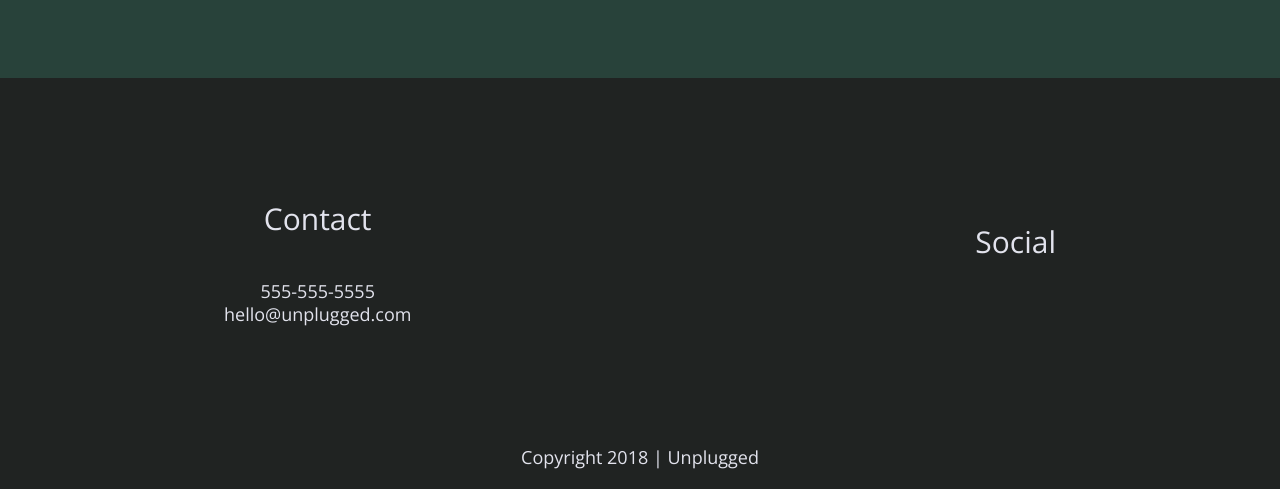
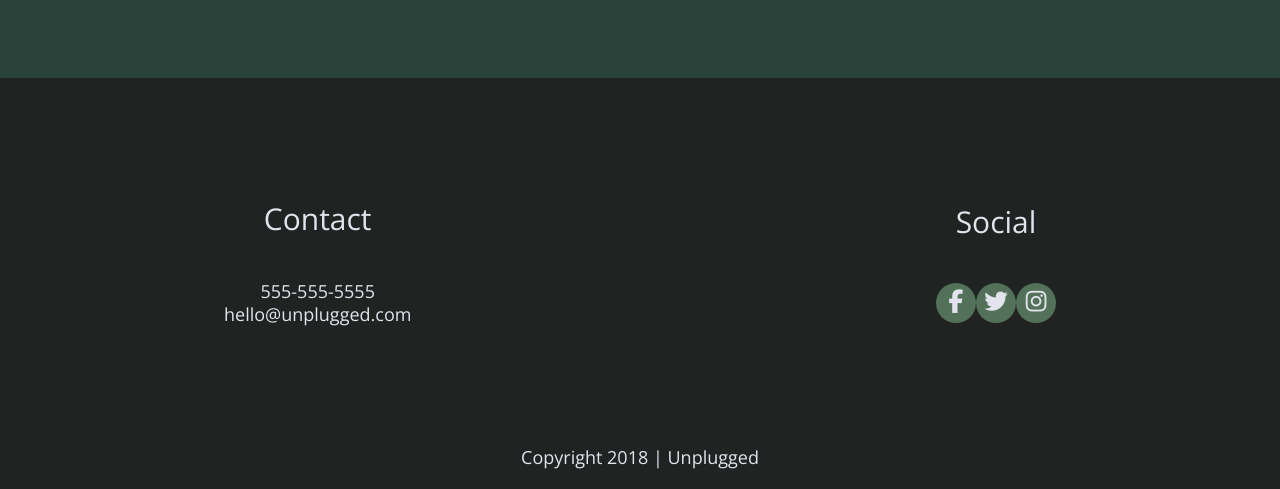
Before and after one commit to SarahKerstetter/Crw-final, a website: page index.html in a window 1280 px wide. Shown: the part 2503-2992 px from the top of the page. Drawn offline with nearby package versions, Linux system fonts and the light colour scheme.

Commit message:
Add social icons

```diff
--- a/css/main.css
+++ b/css/main.css
@@ -226,9 +226,16 @@
    }
 
    footer .social-icons p {
+    background-color: #527158;
+    border-radius: 50%;
+    width: 40px;
+    height: 40px;
     display: flex;
     justify-content: center;
     align-items: center;
+   }
+   footer .social-icons p i {
+    font-size: 1.3125em;
    }
 footer .copyright {
   margin: 20px 0;
--- a/index.html
+++ b/index.html
@@ -144,13 +144,13 @@
           <h4>Social</h4>
         <div class="social-icons">
             <p>
-              <a href="https://www.facebook.com/Skillcrush" target="_blank"></a>
+              <a href="https://www.facebook.com/Skillcrush" target="_blank"><i class="fab fa-facebook-f"></i></a>
               </p>
               <p>
-                <a href="https://twitter.com/Skillcrush" target="_blank"></a>
+                <a href="https://twitter.com/Skillcrush" target="_blank"><i class="fab fa-twitter"></i></a>
               </p>
               <p>
-                <a href="https://www.instagram.com/skillcrush" target="_blank"></a>
+                <a href="https://www.instagram.com/skillcrush" target="_blank"><i class="fab fa-instagram"></i></a>
               </p>
           </div>
         </div>
```
Also changed, not shown: about/index.html (+3 -3 lines), faq/index.html (+3 -3 lines).
